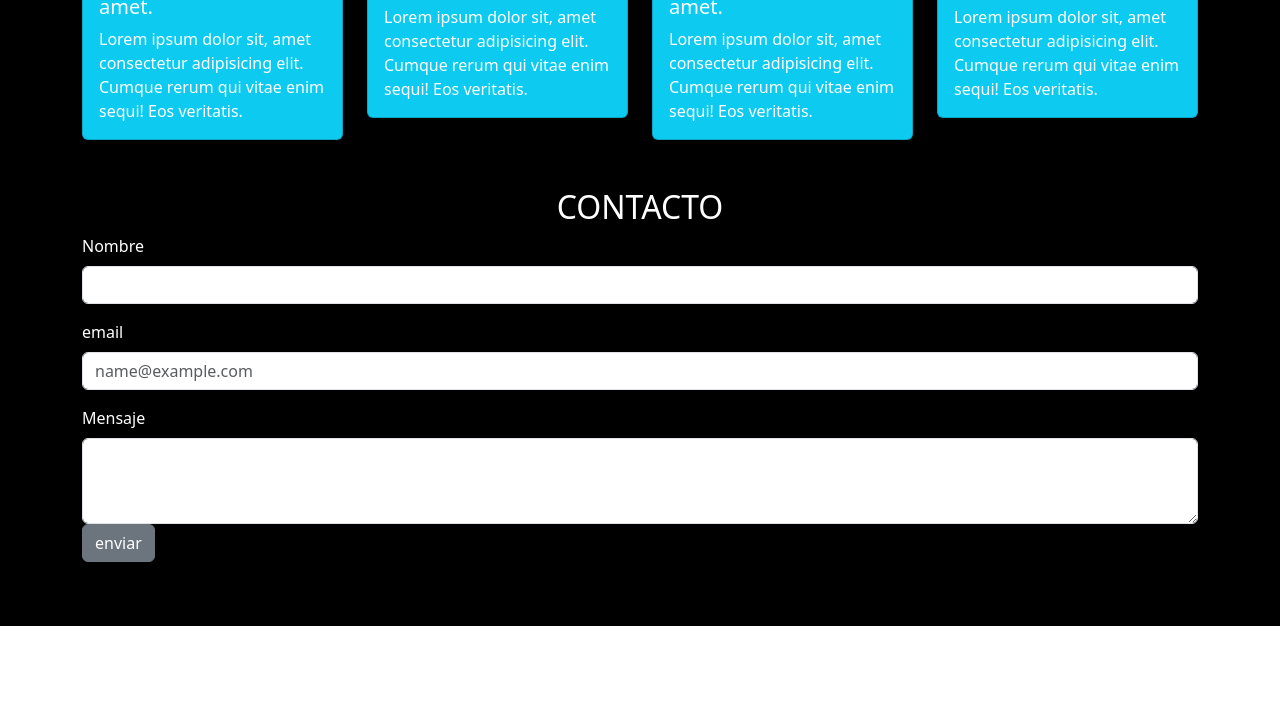
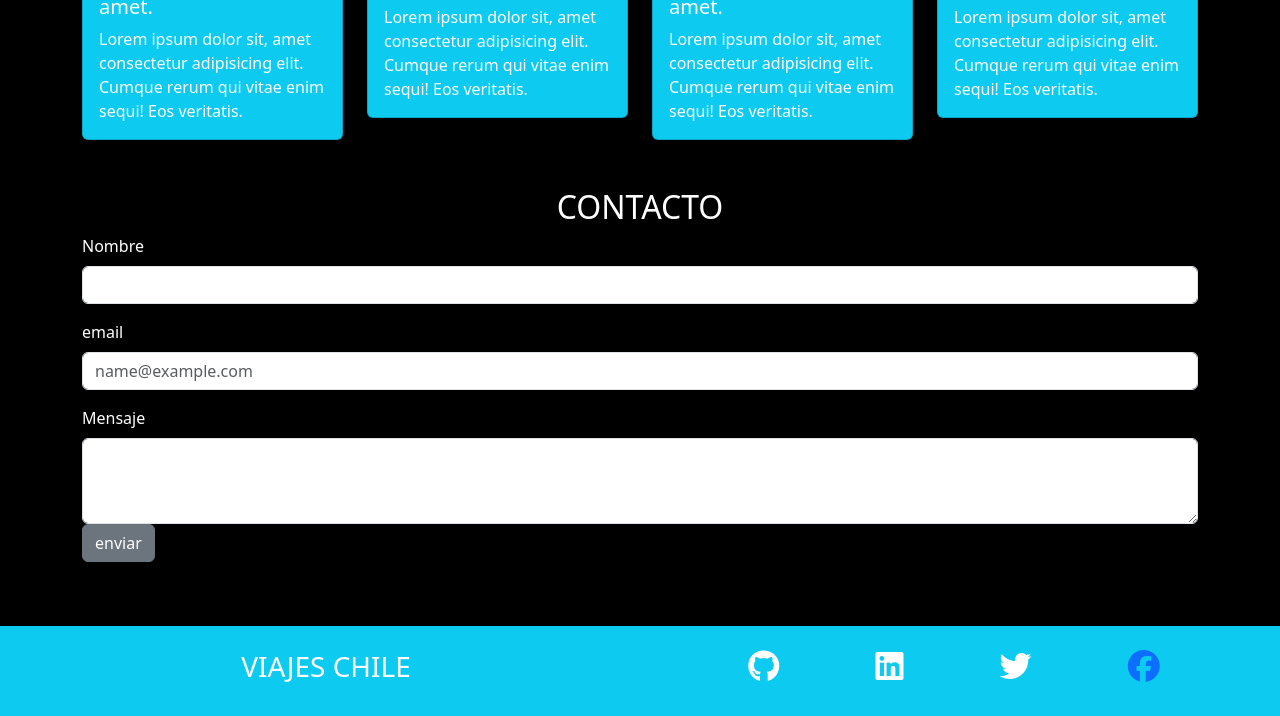
Before and after one commit to alissonAM00/viajes-chile-prueba, a plain HTML site: page index.html in a window 1280 px wide. Shown: the part 1847-2563 px from the top of the page. Before the commit the page ends 2473 px from the top, so only its background shows below. Drawn offline with nearby package versions, Linux system fonts and the light colour scheme.

Commit message:
se agrega footer y link de redes sociales

```diff
--- a/index.html
+++ b/index.html
@@ -212,11 +212,23 @@
                 </div>
             </div>
         </form>
-
-
     </main>
-
-
+    <footer class="footer bg-info p-4">
+        <section id="rrss">
+            <div class="row">
+                <div class="col text-center text-white">
+                    <h3> VIAJES CHILE</h3>
+                </div>
+                <div class="col d-flex justify-content-evenly">
+                    <a target="_blank" href="https://github.com/"><i class="fa-brands fa-2x fa-github text-white"></i></a>
+                    <a target="_blank" href="https://cl.linkedin.com/"><i class="fa-brands fa-2x fa-linkedin text-white"></i></a>
+                    <a target="_blank" href="https://twitter.com/?lang=es"><i
+                            class="fa-brands fa-2x fa-twitter text-white"></i></a>
+                    <a target="_blank" href="https://www.facebook.com/?locale=es_LA"><i
+                            class="fa-brands fa-2x fa-facebook"></i></a>
+                </div>
+        </section>
+    </footer>
 
 </body>
 </html>
```
